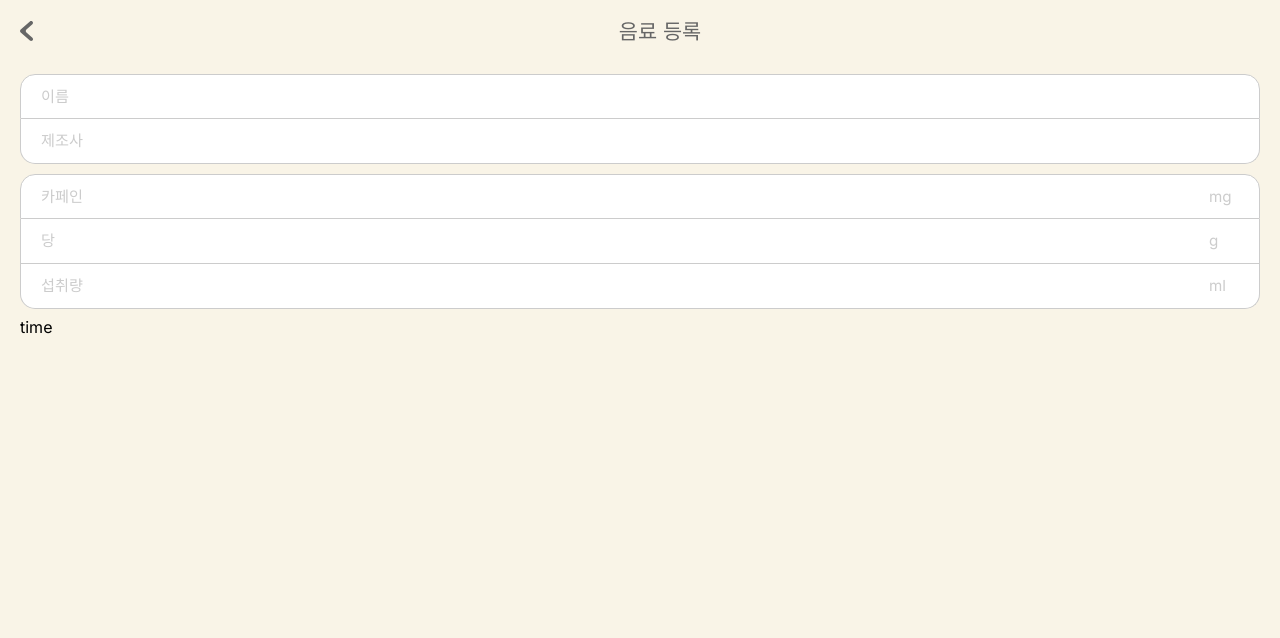
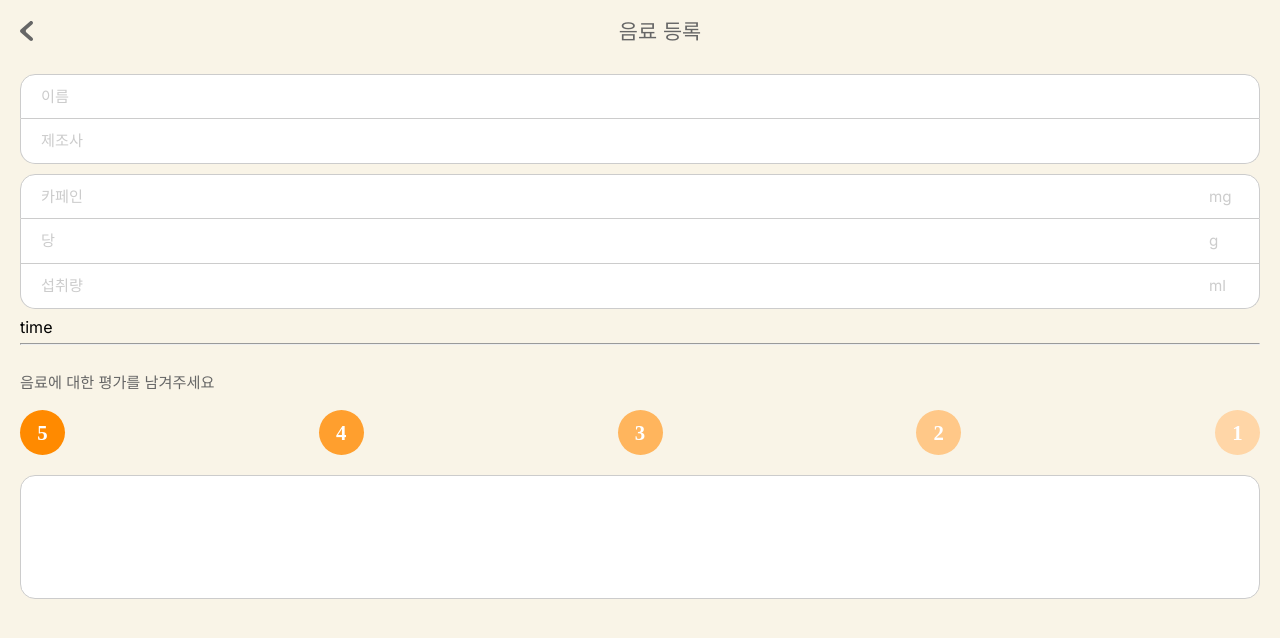
Before and after one commit to coffein-doctor/MST, a Next.js app in the folder mst/: page /beverage/create in a window 1280 px wide. Shown: the top 638 px of the page. Built offline with nearby package versions, Linux system fonts and the light colour scheme.

Commit message:
[FEAT] RatingForm 1차완성

```diff
--- a/mst/src/app/(mainpage)/beverage/create/page.tsx
+++ b/mst/src/app/(mainpage)/beverage/create/page.tsx
@@ -3,6 +3,7 @@ import React from "react";
 import { css } from "@emotion/react";
 import TopBar from "@/components/common/TopBar/TopBar";
 import SubmitFormWrapper from "@/components/Beverage/SubmitFormWrapper";
+import RatingForm from "@/components/Beverage/RatingForm";
 
 function BeverageCreate() {
   return (
@@ -29,6 +30,7 @@ function BeverageCreate() {
         {/* 날짜/시간 */}
         <div>time</div>
         {/* 평가 */}
+        <RatingForm />
       </form>
     </div>
   );
--- /dev/null
+++ b/mst/src/components/Beverage/RatingForm.tsx
@@ -0,0 +1,103 @@
+import React, { useState } from "react";
+import { css } from "@emotion/react";
+import Button from "../common/Button/Button";
+
+function RatingForm() {
+  const [selectedRatingBtn, setSelectedRatingBtn] = useState<number | null>(
+    null
+  );
+
+  // Btn 선택시
+  const handleRatingClick = (val: number) => {
+    setSelectedRatingBtn(val);
+  };
+
+  // Btn 컬러
+  const getRatingBtnColor = (val: number) => {
+    const colorMap: { [key: number]: string } = {
+      5: "#ff8a00",
+      4: "#ff9f2e",
+      3: "#ffb55d",
+      2: "#ffc888",
+      1: "#ffd6a7",
+    };
+
+    return css`
+      background-color: ${colorMap[val]};
+    `;
+  };
+
+  return (
+    <div>
+      <hr css={hrCSS} />
+      <div css={ratingInfoCSS}>음료에 대한 평가를 남겨주세요</div>
+      <div css={ratingBtnWrapperCSS}>
+        {[5, 4, 3, 2, 1].map((val) => (
+          <button
+            key={val}
+            type="button"
+            css={[
+              ratingBtnCSS,
+              selectedRatingBtn === val && selectedRatingBtnCSS,
+              getRatingBtnColor(val),
+            ]}
+            onClick={() => handleRatingClick(val)}
+          >
+            {val}
+          </button>
+        ))}
+      </div>
+      <textarea css={ratingTextareaCSS} />
+      {/* <Button>추가하기</Button> */}
+    </div>
+  );
+}
+
+// Evaluation
+const hrCSS = css`
+  color: var(--gray-color-4);
+  margin-bottom: 30px;
+`;
+
+const ratingInfoCSS = css`
+  color: var(--gray-color-2);
+  font-size: var(--font-size-h5);
+  margin-bottom: 20px;
+`;
+
+const ratingBtnWrapperCSS = css`
+  display: flex;
+  justify-content: space-between;
+  align-items: center;
+  margin-bottom: 20px;
+`;
+
+const ratingBtnCSS = css`
+  color: var(--default-white-color);
+  font-size: var(--font-size-h3);
+  font-weight: var(--font-weight-bold);
+  width: 45px;
+  height: 45px;
+  border-radius: 100%;
+  background-color: #ff8a00;
+  display: flex;
+  justify-content: center;
+  align-items: center;
+  cursor: pointer;
+`;
+
+const selectedRatingBtnCSS = css`
+  outline: 3px solid var(--default-white-color);
+`;
+
+const ratingTextareaCSS = css`
+  width: 100%;
+  height: 124px;
+  border: 1px solid var(--gray-color-4);
+  border-radius: 15px;
+  padding: 15px;
+  resize: none;
+  outline: none;
+  font-size: var(--font-size-h4);
+`;
+export default RatingForm;
--- a/mst/src/components/common/Button/Button.tsx
+++ b/mst/src/components/common/Button/Button.tsx
@@ -3,7 +3,7 @@
 import React from "react";
 import { css } from "@emotion/react";
 import { ButtonPropsType } from "@/types/buttonTypes";
-import "../../styles/globals.css"
+import "../../styles/globals.css"/
 
 function Button({ children, onClick, type }: ButtonPropsType) {
   return (
```
